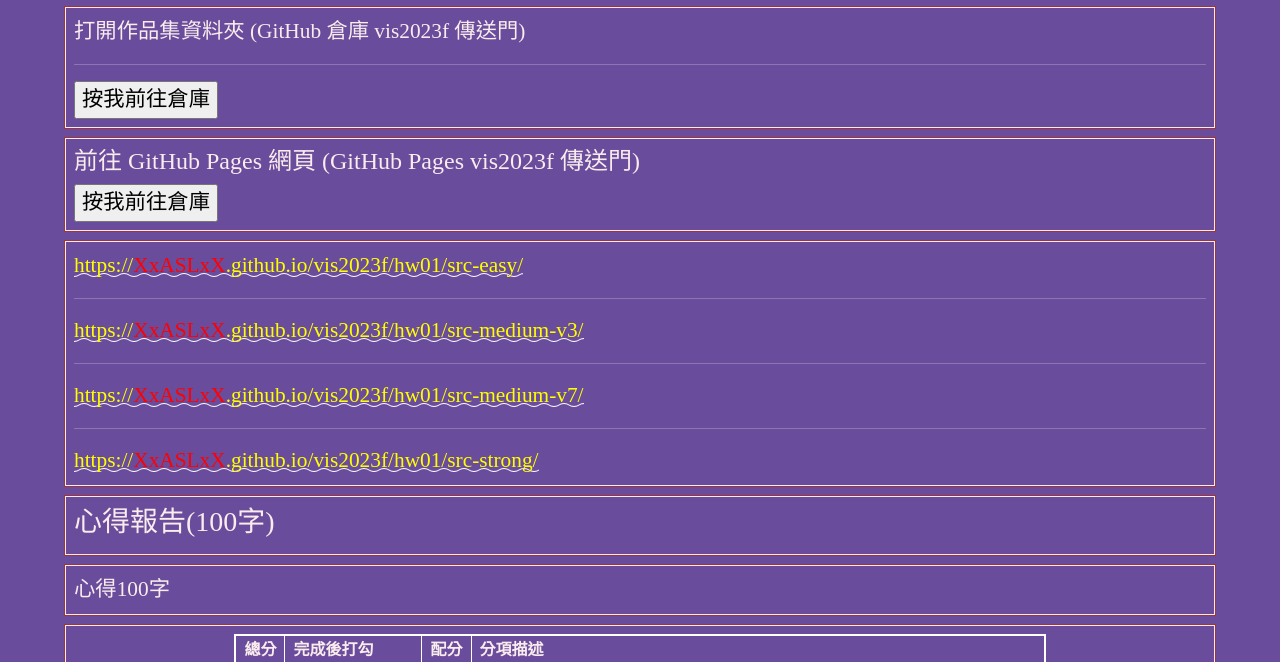
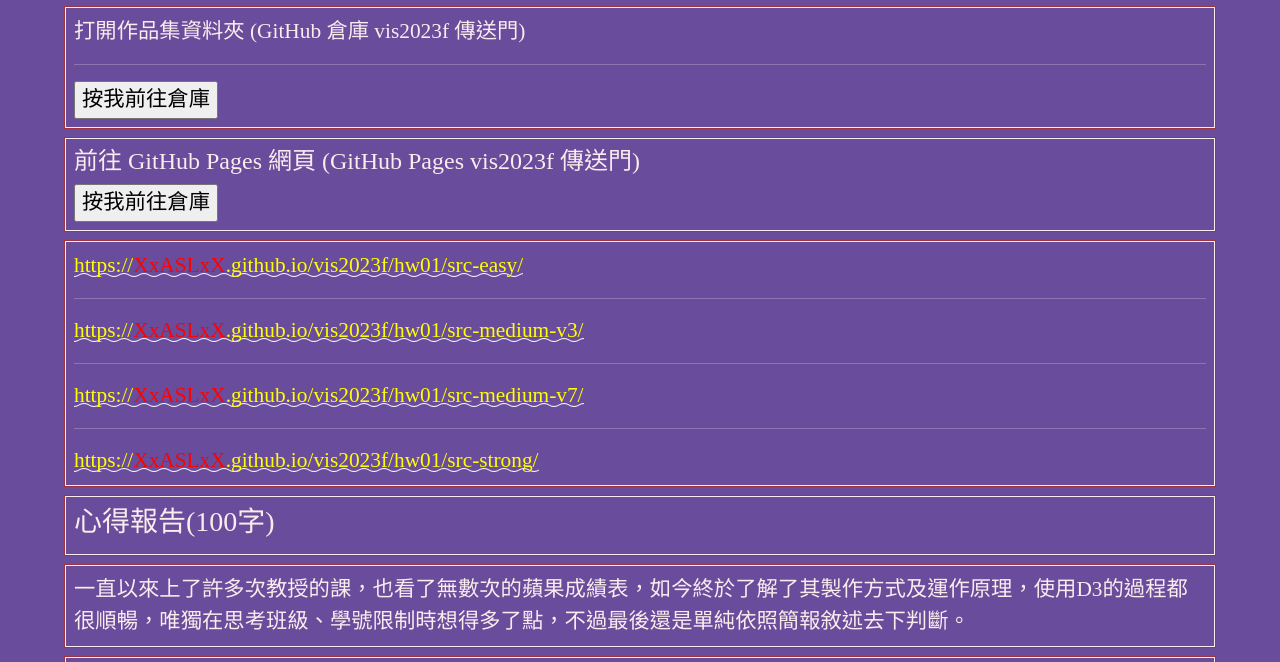
Before and after one commit to XxASLxX/vis2023f, a plain HTML site: page hw01/index.html in a window 1280 px wide. Shown: the part 86-748 px from the top of the page. Drawn offline with nearby package versions, Linux system fonts and the light colour scheme; a web font is replaced by a local one.

Commit message:
hw1 review

```diff
--- a/hw01/index.html
+++ b/hw01/index.html
@@ -222,7 +222,7 @@
   <!-- ------------------------------------------------>
   <div class="row hw12">
     <div class="col-md-12 twenty">
-      心得100字
+      一直以來上了許多次教授的課，也看了無數次的蘋果成績表，如今終於了解了其製作方式及運作原理，使用D3的過程都很順暢，唯獨在思考班級、學號限制時想得多了點，不過最後還是單純依照簡報敘述去下判斷。
     </div>
   </div>
 
```
